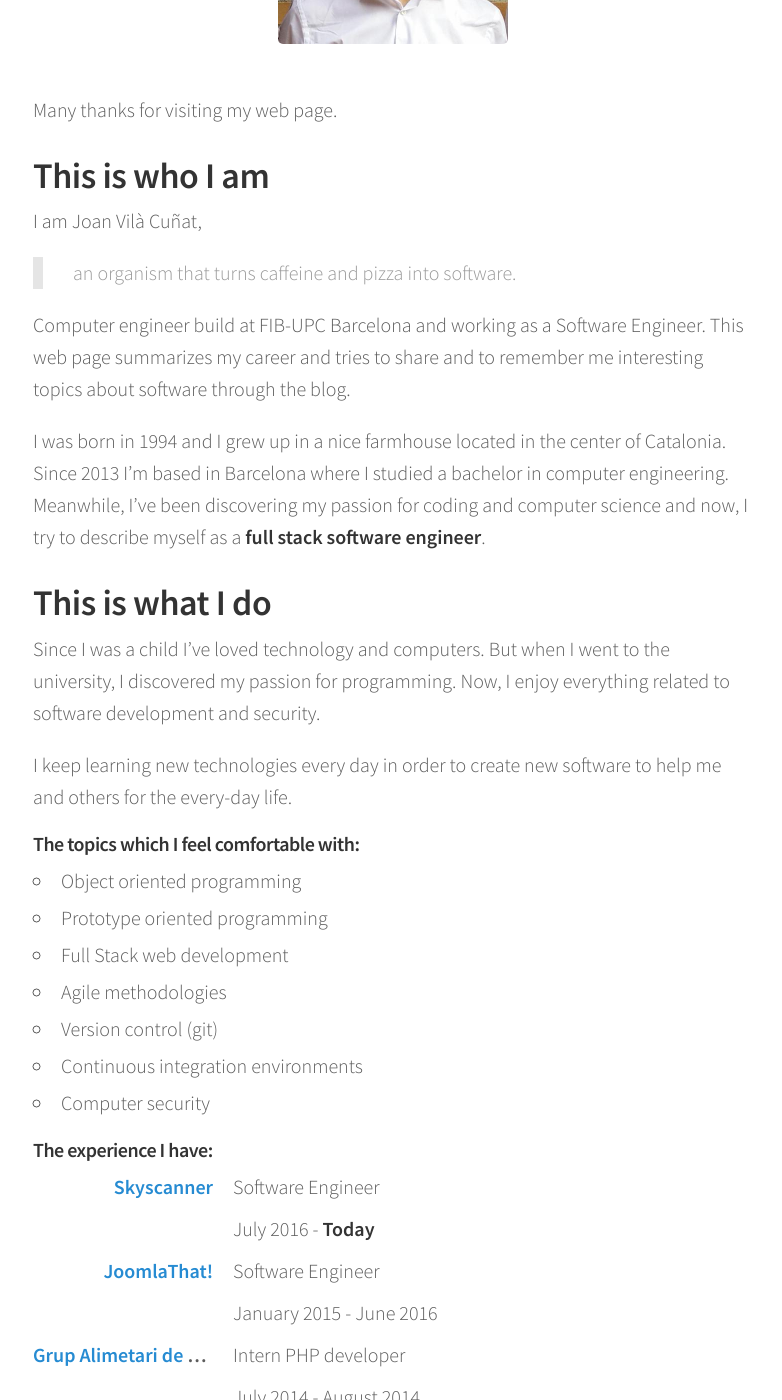
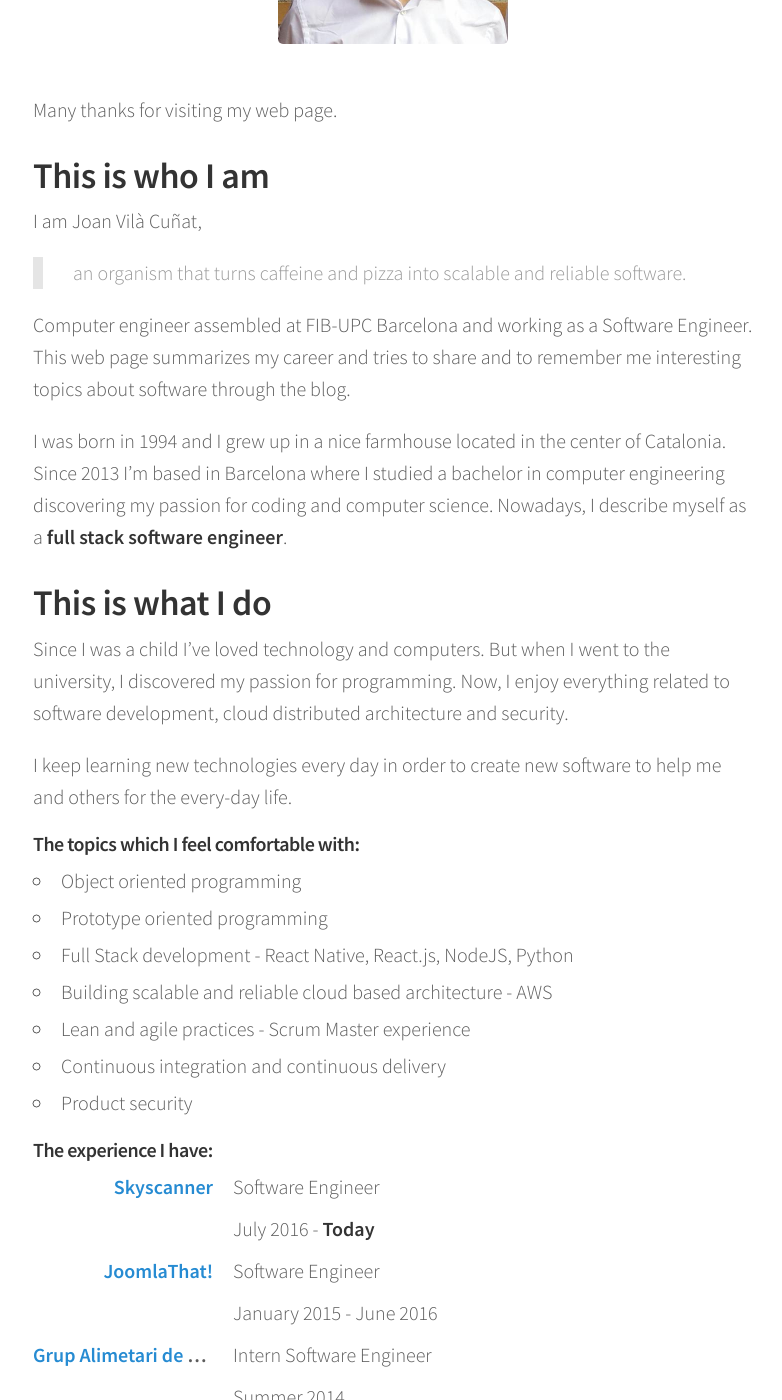
Before and after one commit to joanvila/joanvila.github.io, a Jekyll site: the page built from about.md, in a window 1280 px wide and 1400 px high, scrolled down 404 px. Shown: the whole window, without its empty margins (247-1029 px from the left). Built offline with Jekyll 4.4.1, drawn with Linux system fonts in a browser that asks for light colours; nearby versions of some CDN libraries; some of the changed text lies outside the part shown.

Commit message:
Up to date about me info

```diff
--- a/about.md
+++ b/about.md
@@ -12,16 +12,18 @@ Many thanks for visiting my web page.
 
 I am Joan Vilà Cuñat,
 
-> an organism that turns caffeine and pizza into software.
+> an organism that turns caffeine and pizza into scalable and reliable software.
 
-Computer engineer build at FIB-UPC Barcelona and working as a Software Engineer. This web page summarizes my career and tries to share and to remember me interesting topics about software through the blog.
+Computer engineer assembled at FIB-UPC Barcelona and working as a Software Engineer.
+This web page summarizes my career and tries to share and to remember me interesting topics about software through the blog.
 
-I was born in 1994 and I grew up in a nice farmhouse located in the center of Catalonia. Since 2013 I'm based in Barcelona where I studied a bachelor in computer engineering. Meanwhile, I've been discovering my passion for coding and computer science and now, I try to describe myself as a **full stack software engineer**.
+I was born in 1994 and I grew up in a nice farmhouse located in the center of Catalonia. Since 2013 I'm based in Barcelona where I studied a bachelor in computer engineering discovering my passion for coding and computer science. Nowadays, I describe myself as a **full stack software engineer**.
 
 
 ## This is what I do
 
-Since I was a child I've loved technology and computers. But when I went to the university, I discovered my passion for programming. Now, I enjoy everything related to software development and security.
+Since I was a child I've loved technology and computers. But when I went to the university, I discovered my passion for programming.
+Now, I enjoy everything related to software development, cloud distributed architecture and security.
 
 I keep learning new technologies every day in order to create new software to help me and others for the every-day life.
 
@@ -29,11 +31,11 @@ I keep learning new technologies every day in order to create new software to he
 
 - Object oriented programming
 - Prototype oriented programming
-- Full Stack web development
-- Agile methodologies
-- Version control (git)
-- Continuous integration environments
-- Computer security
+- Full Stack development - React Native, React.js, NodeJS, Python
+- Building scalable and reliable cloud based architecture - AWS
+- Lean and agile practices - Scrum Master experience
+- Continuous integration and continuous delivery
+- Product security
 
 ##### The experience I have:
 
@@ -46,16 +48,26 @@ I keep learning new technologies every day in order to create new software to he
 : January 2015 - June 2016
 
 [Grup Alimetari de Guissona](http://www.cag.es)
-: Intern PHP developer
-: July 2014 - August 2014
+: Intern Software Engineer
+: Summer 2014
 
 
 ## Projects
 
 ###### AKA Open Source projects
 
-I'm a big fan of the Open Source community and whenever I have time I build stuff on [github](https://github.com/joanvila)
+I'm a big fan of the Open Source community and whenever I have time I build stuff on [github](https://github.com/joanvila).
 
+#### [Aioredlock](https://github.com/joanvila/aioredlock)
+
+The redlock algorithm is a distributed lock implementation for Redis.
+There are many implementations of it in several languages. In this case, this is the asyncio compatible implementation for python 3.5+.
+
+#### [raml-js-validator](https://github.com/joanvila/raml-js-validator)
+
+Simple RAML 1.0 validator that reads a file containing an API definition and performs a query to each endpoint to check that the RAML matches the backend implementation.
+It pretends to be a way to prevent the RAML file to be outdated by triggering an error when it doesn't mach with the API.
+It can be used manually or in a CI environment in order to check the consistency on every build.
 
 ## Contact me
 
```
